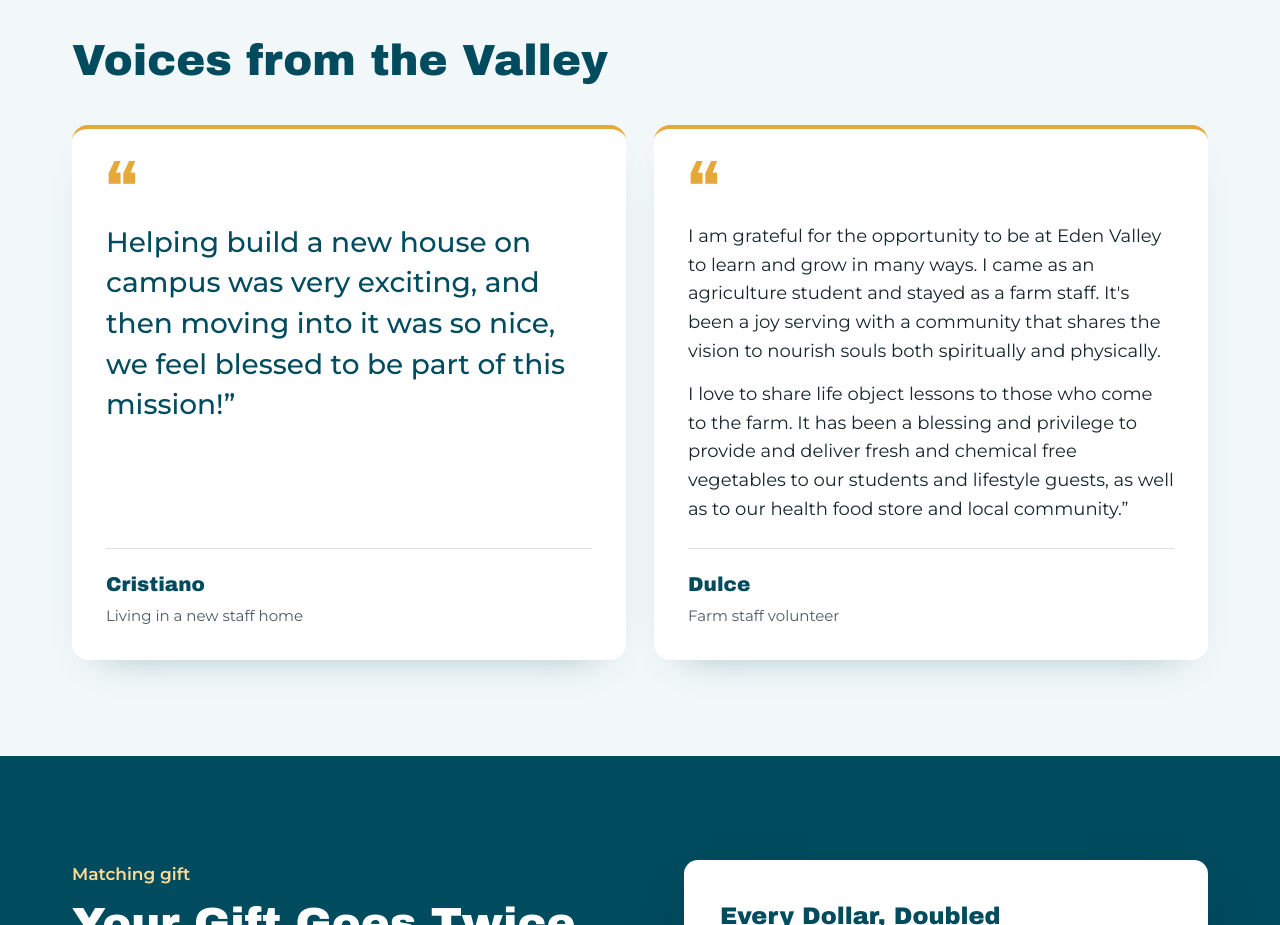
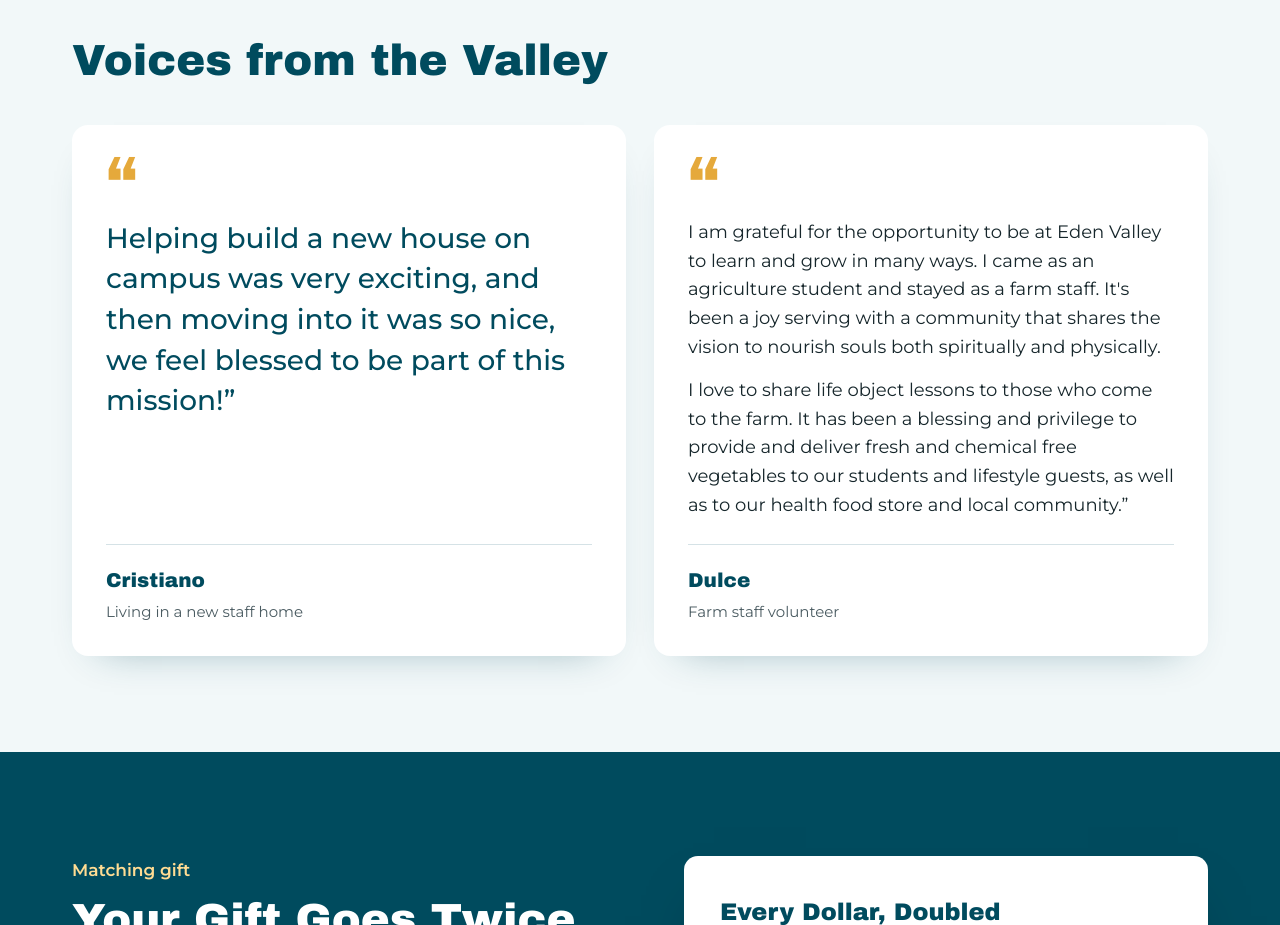
Before and after one commit to samirtharaj7-creator/eden-valley-giving-tuesday, a plain HTML site: page index.html in a window 1280 px wide. Shown: the part 3220-4145 px from the top of the page. Drawn offline with Linux system fonts and the light colour scheme.

Commit message:
Testimonial cards: drop gold top border on rounded cards
Co-Authored-By: Claude Opus 5.5 <noreply@anthropic.com>

```diff
--- a/index.html
+++ b/index.html
@@ -214,11 +214,11 @@ a{color:#00647B}a:hover{color:#004B5E}
 <div style="max-width: 1200px; margin: 0 auto; padding: 0 32px">
 <h2 style="margin: 0 0 40px; font-family: 'Archivo Black', 'Arial Black', sans-serif; font-weight: 400; font-size: clamp(30px, 3.4vw, 44px); line-height: 1.12; color: #004B5E">Voices from the Valley</h2>
 <div style="display: grid; grid-template-columns: repeat(auto-fit, minmax(300px, 1fr)); gap: 28px; align-items: stretch">
-<figure class="voice" style="margin: 0; display: flex; flex-direction: column; padding: 36px 34px 30px; background: #FFFFFF; border-radius: 16px; border-top: 4px solid #E5A93B; box-shadow: 0 18px 40px -28px rgba(0,75,94,.45)">
+<figure class="voice" style="margin: 0; display: flex; flex-direction: column; padding: 36px 34px 30px; background: #FFFFFF; border-radius: 16px; box-shadow: 0 18px 40px -28px rgba(0,75,94,.45)">
 <blockquote style="margin: 0; flex: 1"><div aria-hidden="true" style="font-family: 'Archivo Black', sans-serif; font-size: 64px; line-height: 0.6; color: #E5A93B; margin-bottom: 18px">“</div><p style="margin: 0 0 14px; font-size: clamp(22px, 2.3vw, 28px); line-height: 1.45; font-weight: 500; color: #004B5E">Helping build a new house on campus was very exciting, and then moving into it was so nice, we feel blessed to be part of this mission!”</p></blockquote>
 <figcaption style="margin-top: 10px; padding-top: 18px; border-top: 1px solid #D5E2E6"><strong style="display: block; font-family: 'Archivo Black', 'Arial Black', sans-serif; font-weight: 400; font-size: 20px; color: #004B5E">Cristiano</strong><span style="font-size: 15px; color: #4A5B61">Living in a new staff home</span></figcaption>
 </figure>
-<figure class="voice" style="margin: 0; display: flex; flex-direction: column; padding: 36px 34px 30px; background: #FFFFFF; border-radius: 16px; border-top: 4px solid #E5A93B; box-shadow: 0 18px 40px -28px rgba(0,75,94,.45)">
+<figure class="voice" style="margin: 0; display: flex; flex-direction: column; padding: 36px 34px 30px; background: #FFFFFF; border-radius: 16px; box-shadow: 0 18px 40px -28px rgba(0,75,94,.45)">
 <blockquote style="margin: 0; flex: 1"><div aria-hidden="true" style="font-family: 'Archivo Black', sans-serif; font-size: 64px; line-height: 0.6; color: #E5A93B; margin-bottom: 18px">“</div><p style="margin: 0 0 14px; font-size: 18px; line-height: 1.6; color: #16262B">I am grateful for the opportunity to be at Eden Valley to learn and grow in many ways. I came as an agriculture student and stayed as a farm staff. It's been a joy serving with a community that shares the vision to nourish souls both spiritually and physically.</p><p style="margin: 0 0 14px; font-size: 18px; line-height: 1.6; color: #16262B">I love to share life object lessons to those who come to the farm. It has been a blessing and privilege to provide and deliver fresh and chemical free vegetables to our students and lifestyle guests, as well as to our health food store and local community.”</p></blockquote>
 <figcaption style="margin-top: 10px; padding-top: 18px; border-top: 1px solid #D5E2E6"><strong style="display: block; font-family: 'Archivo Black', 'Arial Black', sans-serif; font-weight: 400; font-size: 20px; color: #004B5E">Dulce</strong><span style="font-size: 15px; color: #4A5B61">Farm staff volunteer</span></figcaption>
 </figure>
```
